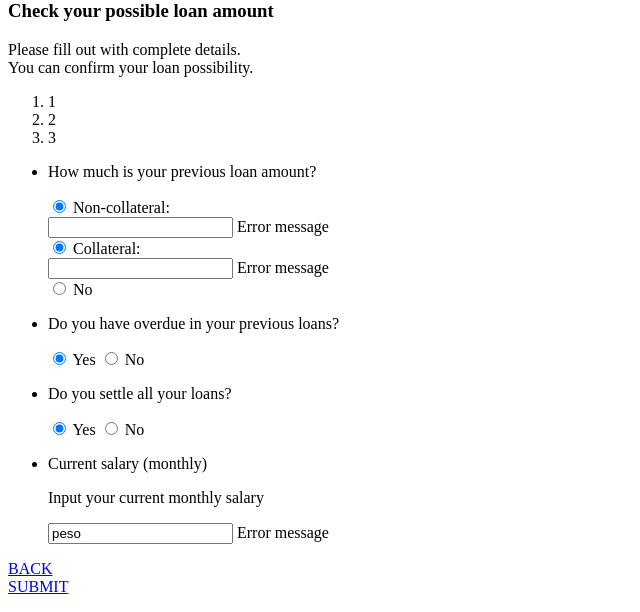
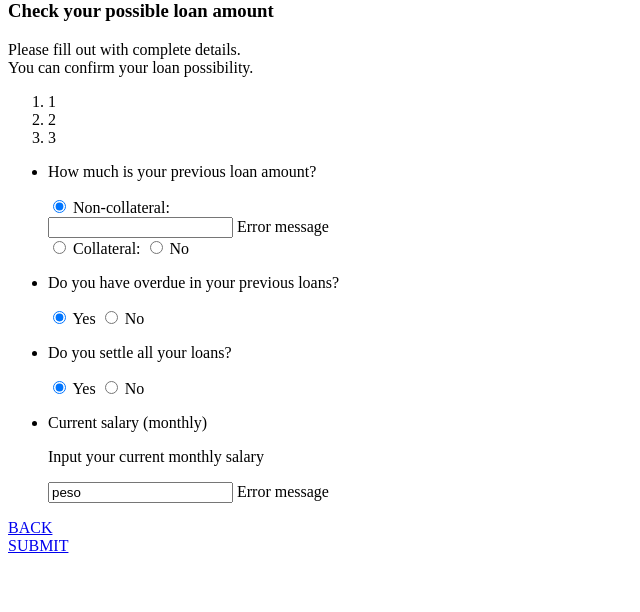
Before and after one commit to seosungwon/WFP, a PHP site: page /inc/footer.php in a window 1280 px wide. Shown: the part 2475-3087 px from the top of the page, without its empty margins (0-640 px from the left). After the commit the page ends 3028 px from the top, so only its background shows below. Run offline with PHP 8.4, Linux system fonts and the light colour scheme.

Commit message:
Check your possible loan amount
Check your possible loan amount

```diff
--- a/html/inc/footer.php
+++ b/html/inc/footer.php
@@ -604,7 +604,7 @@
 <!-- //경고팝업 confirm layerpopup -->
 
 <!-- loanPossibility layerpopup -->
-<div id="loanPossibility" class="popup_wrap rule type-3">
+<div id="loanPossibility" class="popup_wrap rule type-3" style="display:block;">
 	<div class="gap-rule type-2">
 		<div class="box-rule">
 			<h3 class="header-rule type-2 gap-1" style="border-bottom:0;">Check your possible loan amount</h3>
@@ -768,26 +768,26 @@
 							<p class="lpd_tit">How much is your previous loan amount?</p>
 							<div class="txt-ct inp_radioGap-2" data-radio="collateral">
 								<span class="inp_radio type-2">
-									<input id="bhk1" data-ch="show" name="test5" type="radio" checked="checked">
+									<input id="bhk1" data-ch="show1" name="test5" type="radio" checked="checked">
 									<label for="bhk1">Non-collateral:</label>
 								</span>
-								<div class="txt-ct" data-error="">
-									<input type="text" data-radio="collateralInput" class="common-inputType" id="">
+								<div class="txt-ct data-tg" data-error="" data-ch-input="show1">
+									<input type="text" class="common-inputType" id="">
 									<span class="txt-error">Error message</span>
 									<!-- <p class="nt-1">Please provide a valid mobile number.</p> -->
 								</div>
-								<span class="inp_radio type-2">
-									<input id="bhk2" data-ch="hide" name="test6" type="radio" checked="checked">
+								<span class="inp_radio type-2" data-radio="collateralInput">
+									<input id="bhk2" data-ch="show2" name="test5" type="radio">
 									<label for="bhk2">Collateral:</label>
 								</span>
-								<div class="txt-ct" data-error="">
-									<input type="text" data-radio="collateralInput" class="common-inputType" id="">
+								<div class="txt-ct data-tg" data-error="" data-ch-input="show2" style="display:none;">
+									<input type="text" class="common-inputType" id="">
 									<span class="txt-error">Error message</span>
 									<!-- <p class="nt-1">Please provide a valid mobile number.</p> -->
 								</div>
 
 								<span class="inp_radio type-2">
-									<input id="bhk3"data-ch="show" name="test7" type="radio">
+									<input id="bhk3" name="test5" type="radio" data-ch="all-hide">
 									<label for="bhk3">No</label>
 								</span>
 
@@ -823,7 +823,7 @@
 							<p class="lpd_tit">Current salary (monthly)</p>
 							<p class="lpd_stit">Input your current monthly salary</p>
 							<div class="txt-ct" data-error="">
-								<input type="text" data-radio="collateralInput" class="common-inputType" id="" value="peso">
+								<input type="text" class="common-inputType" id="" value="peso">
 								<span class="txt-error">Error message</span>
 								<!-- <p class="nt-1">Please provide a valid mobile number.</p> -->
 							</div>
@@ -1066,12 +1066,27 @@
 		var $dataRadioColl = $('[data-radio="collateral"]'),
 			$dataInput = $('[data-radio="collateralInput"]');
 
+		// data-ch-input="show1"
+
 		$dataRadioColl.find('[data-ch]').click(function(){
-			if( $(this).attr('data-ch') == 'show' ){
+			var $tag = $(this).attr('data-ch');
+
+			console.log($tag);
+
+			$dataRadioColl.find('.data-tg').hide();
+			$dataRadioColl.find('[data-ch-input="' + $tag + '"]').show();
+
+			if( $tag == 'all-hide' ){
+				$dataRadioColl.find('.data-tg').hide();
+			}
+
+			/*if( $(this).attr('data-ch') == 'show' ){
+				console.log(1);
 				$dataInput.show();
 			}else{
+				console.log(2);
 				$dataInput.hide();
-			}
+			}*/
 		});
 
 		// 작업 완료시 삭제
```
